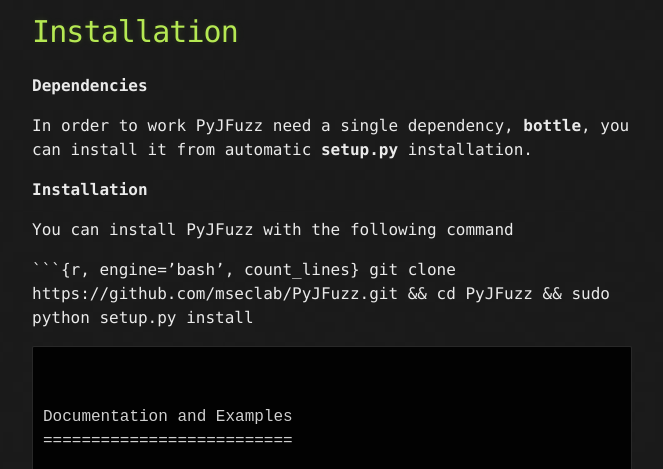
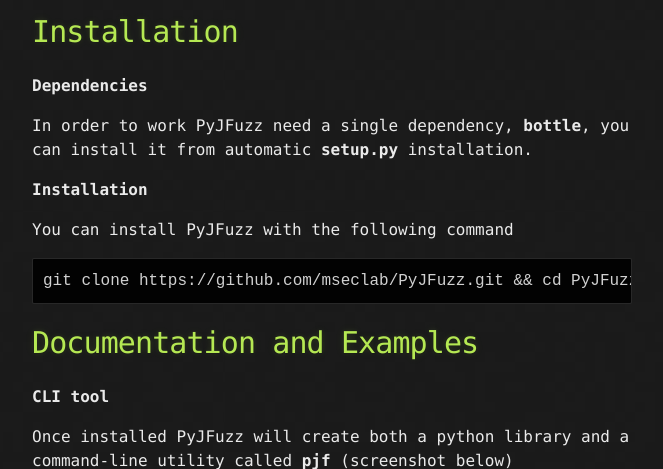
Before and after one commit to dzonerzy/dzonerzy.github.io, a Jekyll site: the page built from pyjfuzz.md, in a window 1280 px wide and 1400 px high, scrolled down 853 px. Shown: the top 469 px of the window, without its empty margins (308-971 px from the left). Built offline with Jekyll 4.4.1, drawn with Linux system fonts in a browser that asks for light colours; our own code applies the rules of GitHub Pages for plain Markdown files; some of the changed text lies outside the part shown; grey boxes are pictures that could not be loaded.

Commit message:
Update pyjfuzz.md

````diff
--- a/pyjfuzz.md
+++ b/pyjfuzz.md
@@ -38,10 +38,9 @@ In order to work PyJFuzz need a single dependency, **bottle**, you can install i
 
 You can install PyJFuzz with the following command
 
-```{r, engine='bash', count_lines}
+```bash
 git clone https://github.com/mseclab/PyJFuzz.git && cd PyJFuzz && sudo python setup.py install
 ```
-
 
 Documentation and Examples
 ==========================
````
